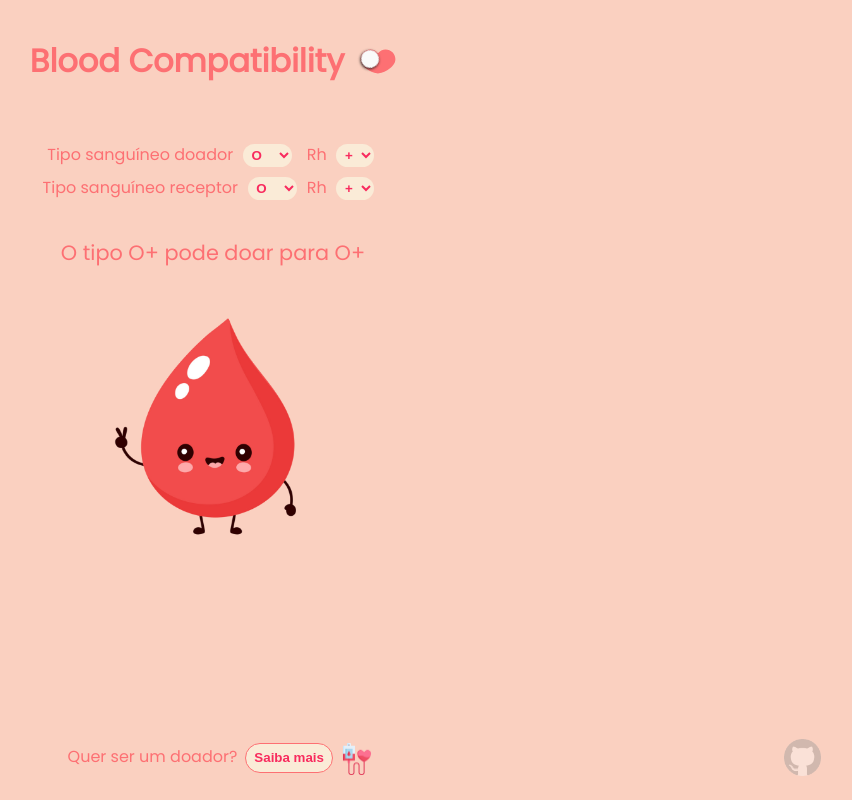
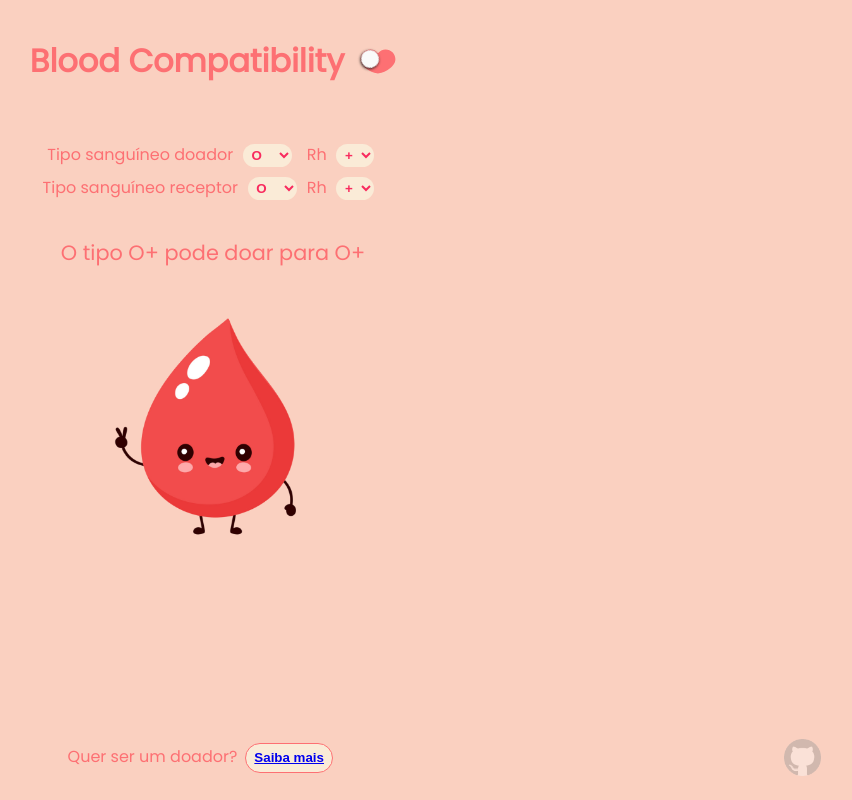
Before and after one commit to romeiro-bru/react-blood-compatibility, a React (Create React App) app: page / in a window 1280 px wide. Shown: the whole page, without its empty margins (427-1279 px from the left). Built offline with nearby package versions, Linux system fonts and the light colour scheme.

Commit message:
Remove footer img

```diff
--- a/src/App.js
+++ b/src/App.js
@@ -1,7 +1,6 @@
 import './App.css';
 import { Form } from './Components/Form/Form';
 import { ToggleButton } from './Components/ToggleButton/ToggleButton';
-import bloodDonation from './assets/images/blood-donation.png';
 import github from './assets/images/github.png';
 
 const Header = () => {
@@ -17,10 +16,11 @@ const Footer = () => {
     <footer>
       <p>
         Quer ser um doador?
-        <a href="https://www.gov.br/saude/pt-br/composicao/saes/sangue" target="_blank" rel="noopener noreferrer">
-          <button>Saiba mais</button>
+        <button>
+          <a href="https://www.gov.br/saude/pt-br/composicao/saes/sangue" target="_blank" rel="noopener noreferrer">
+            Saiba mais
         </a>
-        <img className="blood-donation" src={bloodDonation} alt="blood-donation" />
+        </button>
       </p>
       <div>
         <a href="https://github.com/romeiro-bru/react-blood-compatibility" target="_blank" rel="noopener noreferrer">
```
